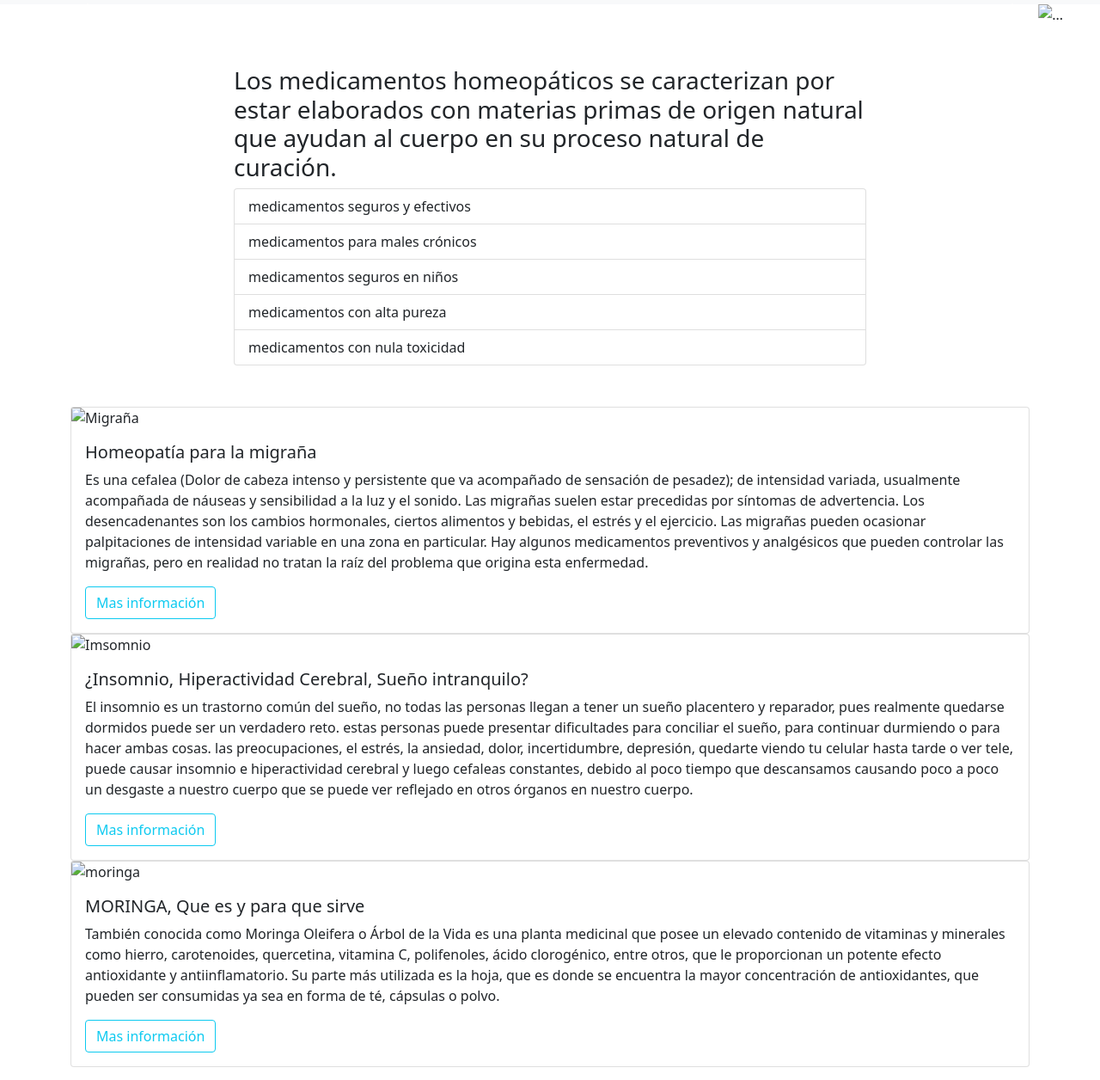
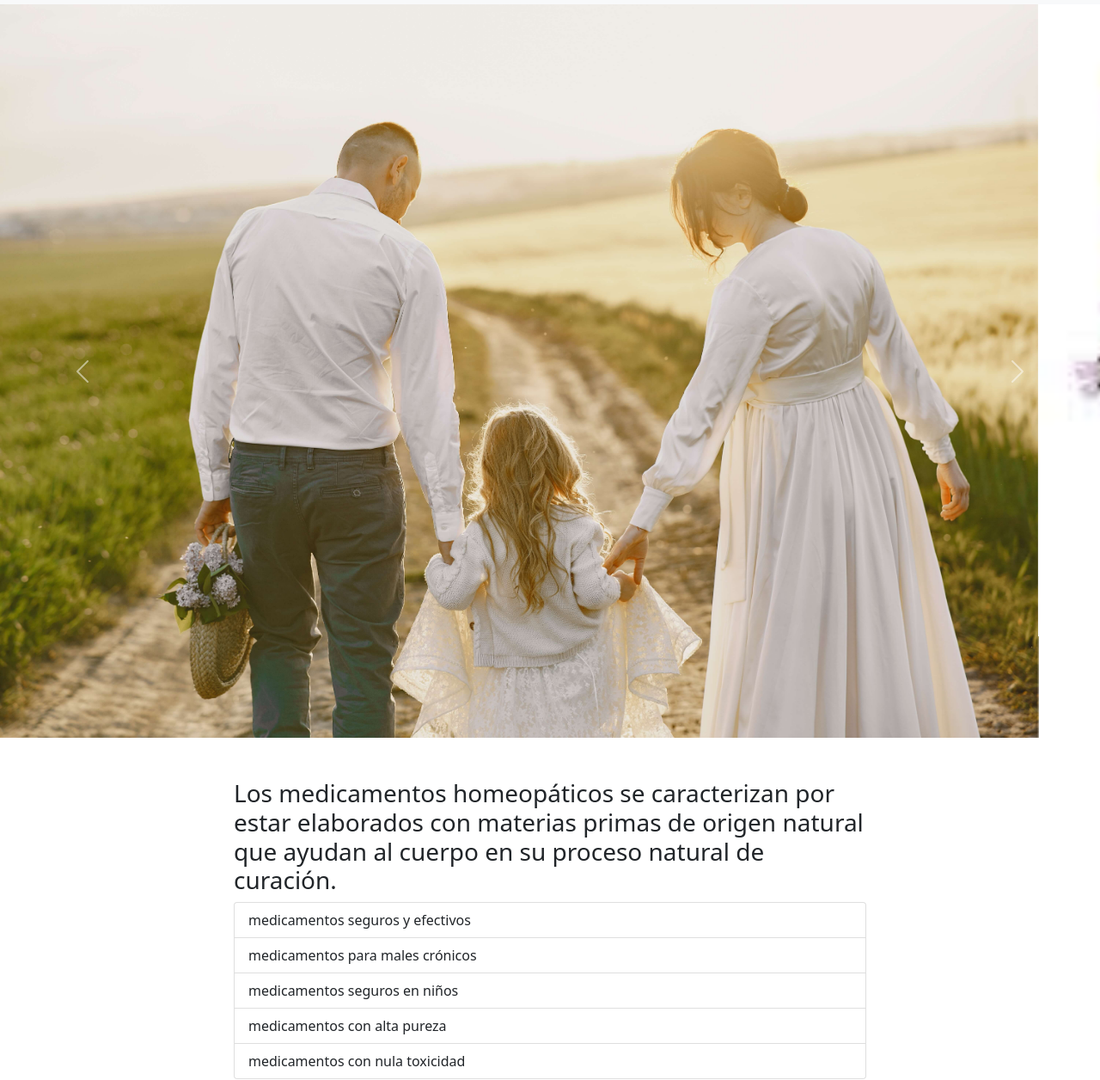
Before and after one commit to 3076javierpineda/bootstrap-Saludnatural-repositorio, a plain HTML site: page index.html in a window 1280 px wide. Shown: the part 51-1307 px from the top of the page at 86% size. Drawn offline with nearby package versions, Linux system fonts and the light colour scheme.

Commit message:
agregue imagenes

```diff
--- a/index.html
+++ b/index.html
@@ -36,13 +36,10 @@
         <div id="carouselExampleControls" class="carousel slide" data-bs-ride="carousel">
             <div class="carousel-inner">
               <div class="carousel-item active">
-                <img src="./imgnuevo/migraña1000nuevo-andrea-piacquadio-3808016.jpg" class="d-block w-100" alt="...">
+                <img src="./img/family-fring-4894892.jpg" class="d-block w-100" alt="...">
               </div>
               <div class="carousel-item">
-                <img src="./imgnuevo/imsomnio1000px-ketut-subiyanto-4473864 (1).jpg" class="d-block w-100" alt="...">
-              </div>
-              <div class="carousel-item">
-                <img src="./imgnuevo/moringa1000nuevo-hamed-elhaei-8488266 (1).jpg" class="d-block w-100" alt="...">
+                <img src="./img/homeopatia.jpg" class="d-block w-100" alt="...">
               </div>
             </div>
             <button class="carousel-control-prev" type="button" data-bs-target="#carouselExampleControls" data-bs-slide="prev">
@@ -74,7 +71,7 @@
             <div class="row">
               <div class="col-12 md-4">
                   <div class="card">
-                      <img class="card-img-top" src="./imgnuevo/migraña1000nuevo-andrea-piacquadio-3808016.jpg" alt="Migraña">
+                      <img class="card-img-top" src="./img/migraña1000nuevo-andrea-piacquadio-3808016.jpg" alt="Migraña">
                       <div class="card-body">
                           <h5 class="card-title">Homeopatía para la migraña</h5>
                           <p class="card-text">Es una cefalea (Dolor de cabeza intenso y persistente que va acompañado
@@ -92,7 +89,7 @@
               </div>
               <div class="col-12 md-4">
                   <div class="card">
-                      <img class="card-img-top" src="./imgnuevo/imsomnio1000px-ketut-subiyanto-4473864 (1).jpg" alt="Imsomnio">
+                      <img class="card-img-top" src="./img/imsomnio1000px-ketut-subiyanto-4473864 (1).jpg" alt="Imsomnio">
                       <div class="card-body">
                           <h5 class="card-title">¿Insomnio, Hiperactividad Cerebral, Sueño intranquilo?</h5>
                           <p class="card-text">El insomnio es un trastorno común del sueño, no todas las personas llegan
@@ -109,7 +106,7 @@
               </div>
               <div class="md-4 col-12">
                 <div class="card">
-                    <img class="card-img-top" src="./imgnuevo/moringa1000nuevo-hamed-elhaei-8488266 (1).jpg" alt="moringa">
+                    <img class="card-img-top" src="./img/moringa1000nuevo-hamed-elhaei-8488266 (1).jpg" alt="moringa">
                     <div class="card-body">
                         <h5 class="card-title">MORINGA, Que es y para que sirve</h5>
                         <p class="card-text">También conocida como Moringa Oleifera o Árbol de la Vida es una planta
```
Also changed, not shown: img/family-fring-4894892.jpg (added), img/homeopatia.jpg (added), img/imsomnio1000px-ketut-subiyanto-4473864 (1).jpg (added), img/migraña1000nuevo-andrea-piacquadio-3808016.jpg (added), img/moringa1000nuevo-hamed-elhaei-8488266 (1).jpg (added).
